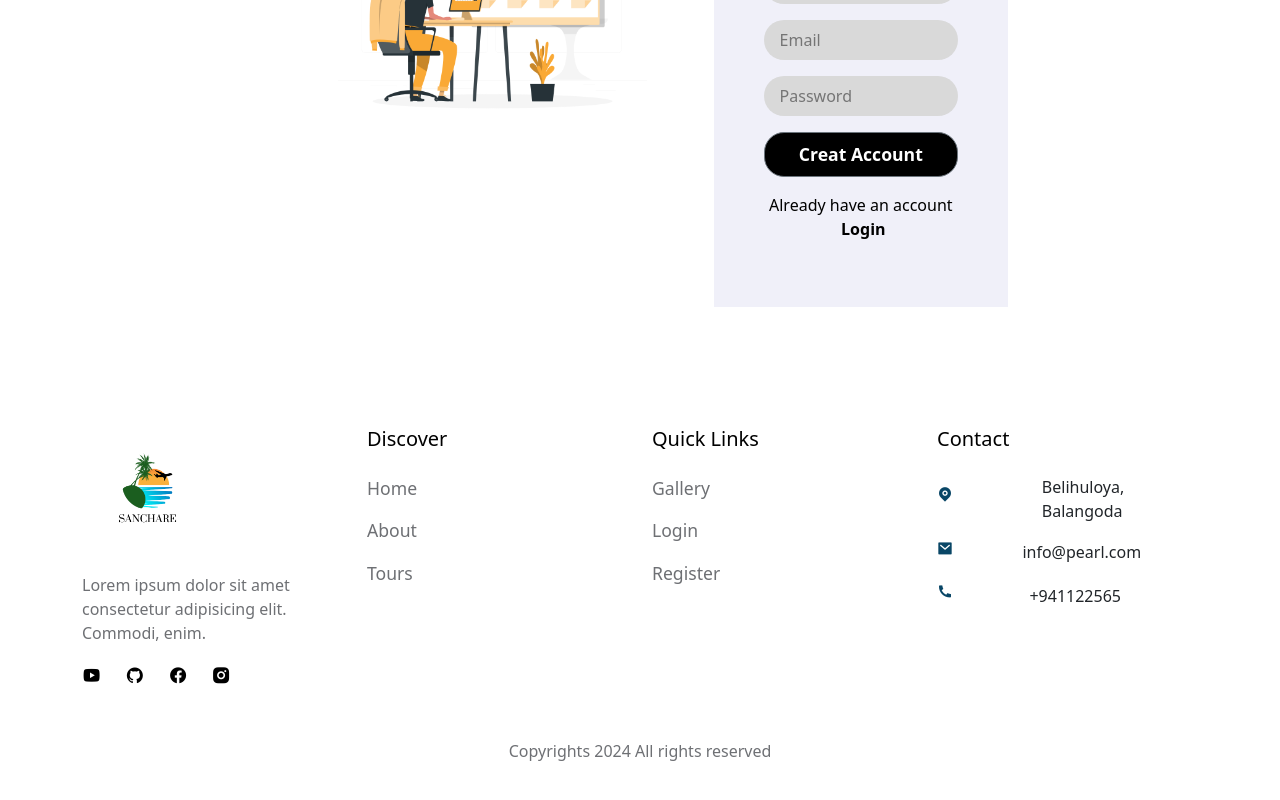
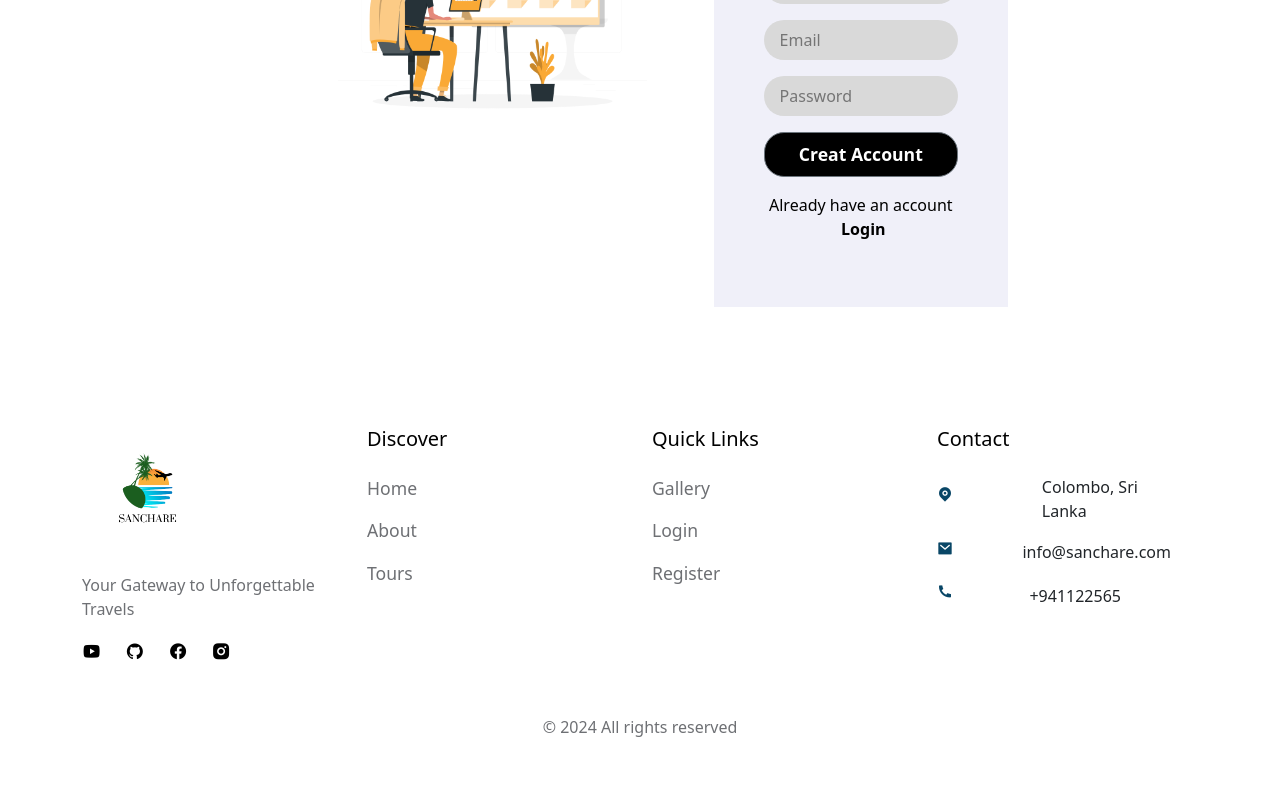
Before and after one commit to sssurendra99/sanchare, a React (Create React App) app in the folder frontend/: page /register in a window 1280 px wide. Shown: the part 386-1186 px from the top of the page. Built offline with nearby package versions, Linux system fonts and the light colour scheme; no server answers; a web font is replaced by a local one.

Commit message:
changed the tab name to sanchare

```diff
--- a/frontend/public/index.html
+++ b/frontend/public/index.html
@@ -24,7 +24,7 @@
       work correctly both with client-side routing and a non-root public URL.
       Learn how to configure a non-root public URL by running `npm run build`.
     -->
-    <title>Pearl</title>
+    <title>Sanchare</title>
   </head>
   <body>
     <noscript>You need to enable JavaScript to run this app.</noscript>
--- a/frontend/src/components/Footer/Footer.jsx
+++ b/frontend/src/components/Footer/Footer.jsx
@@ -47,11 +47,8 @@ const Footer = () => {
           <Col lg="3">
             <div className="logo">
               <img src={logo} alt="" />
-              <p>
-                Lorem ipsum dolor sit amet consectetur adipisicing elit.
-                Commodi, enim.
+              <p>Your Gateway to Unforgettable Travels
               </p>
-
               <div className="social_links d-flex align-items-center gap-4">
                 <span>
                   <Link to="#">
@@ -110,7 +107,7 @@ const Footer = () => {
                   Address:
                 </h6>
 
-                <p className="mb-0">Belihuloya, Balangoda</p>
+                <p className="mb-0">Colombo, Sri Lanka</p>
               </ListGroupItem>
               <ListGroupItem className="ps-0 border-0 d-flex align-items-center gap-3">
                 <h6 className="mb=0 d-flex align-items-center gap-2">
@@ -120,7 +117,7 @@ const Footer = () => {
                   Email:
                 </h6>
 
-                <p className="mb-0">info@pearl.com</p>
+                <p className="mb-0">info@sanchare.com</p>
               </ListGroupItem>
               <ListGroupItem className="ps-0 border-0 d-flex align-items-center gap-3">
                 <h6 className="mb=0 d-flex align-items-center gap-2">
@@ -135,7 +132,7 @@ const Footer = () => {
             </ListGroup>
           </Col>
           <Col lg='12' className="text-center pt-5">
-            <p className="copyright">Copyrights {year} All rights reserved</p>
+            <p className="copyright">&copy; {year} All rights reserved</p>
           </Col>
         </Row>
       </Container>
```
